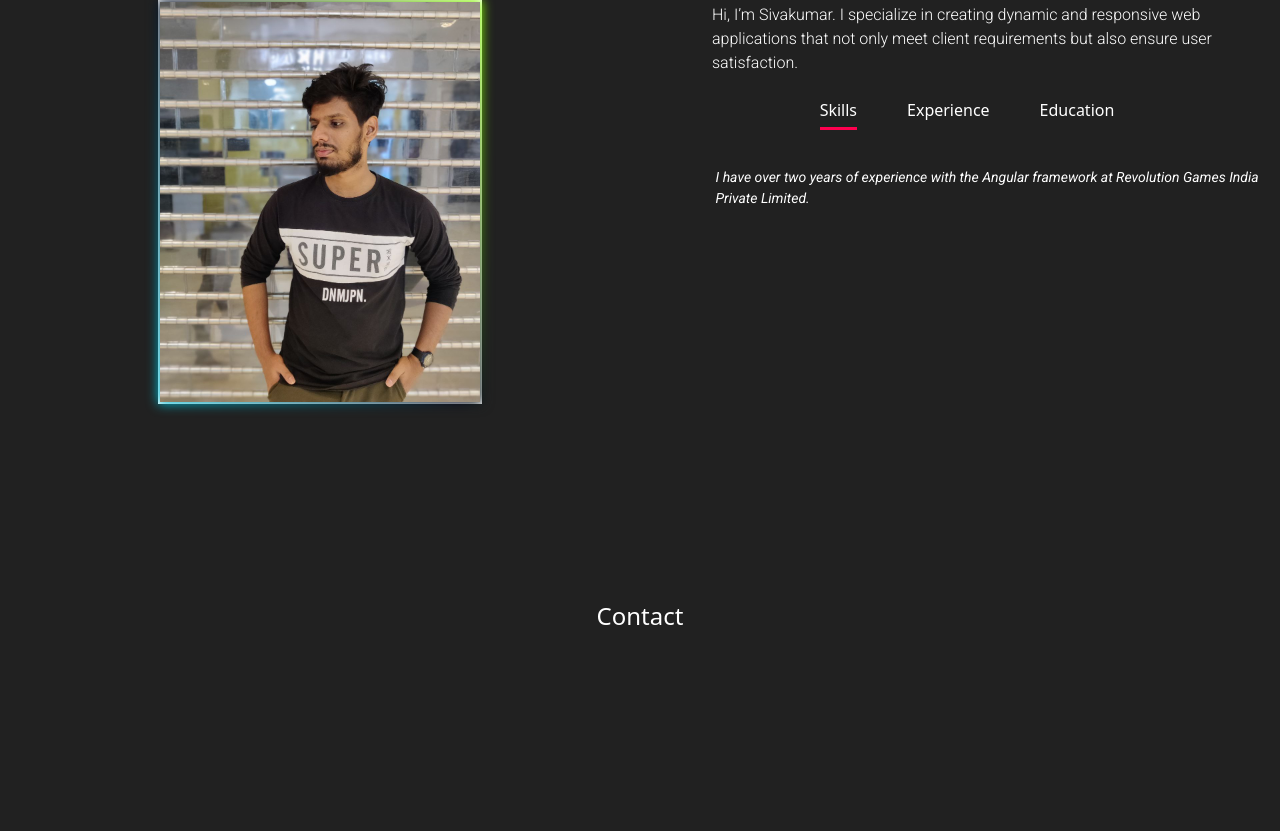
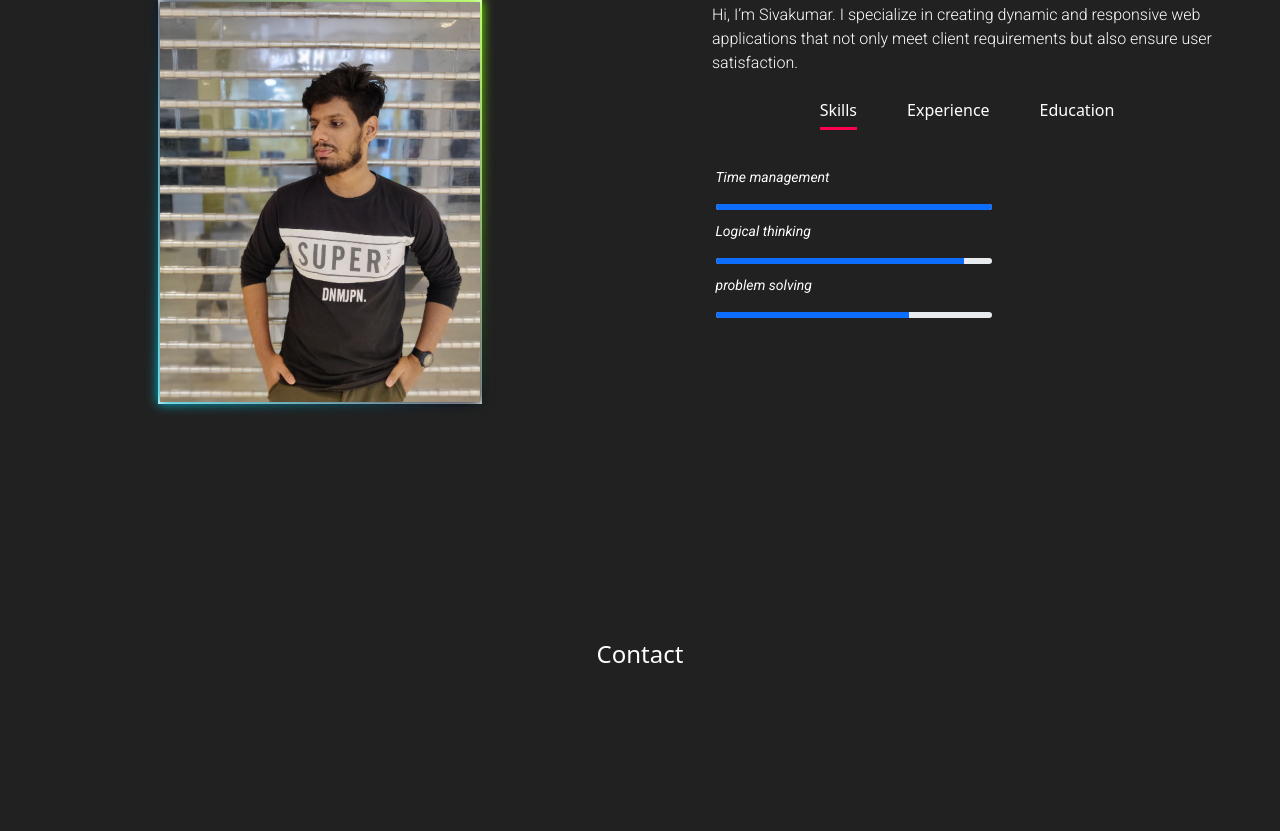
Before and after one commit to Sivakumarsrinivasan/Portfolio, an Angular app: page / in a window 1280 px wide. Shown: the part 1089-1920 px from the top of the page. Built offline with nearby package versions, Linux system fonts and the light colour scheme.

Commit message:
Style changes and upload files
1) added resume download in  home page
2)  Added progressbar in about page

```diff
--- a/src/app/about/about.component.html
+++ b/src/app/about/about.component.html
@@ -23,7 +23,35 @@
 
              <div class="content-list">
                  <div class="skills" *ngIf="skills">
-                    I have over two years of experience with the Angular framework at Revolution Games India Private Limited.
+                    <div>
+                        <p>Time management</p>
+                    <div class="progress" style="width: 50%; height: 6px;">
+                        <div class="progress-bar" role="progressbar" aria-valuenow="40"
+                        aria-valuemin="0" aria-valuemax="70" style="width:100%">
+
+                        </div>
+                      </div>
+                    </div>
+
+                    <div style="margin-top: 2%;">
+                        <p>Logical thinking</p>
+                    <div class="progress" style="width: 50%; height: 6px;">
+                        <div class="progress-bar" role="progressbar" aria-valuenow="40"
+                        aria-valuemin="0" aria-valuemax="70" style="width:90%">
+
+                        </div>
+                      </div>
+                    </div>
+
+                    <div style="margin-top: 2%;">
+                        <p>problem solving</p>
+                    <div class="progress" style="width: 50%; height: 6px;">
+                        <div class="progress-bar" role="progressbar" aria-valuenow="40"
+                        aria-valuemin="0" aria-valuemax="70" style="width:70%">
+
+                        </div>
+                      </div>
+                    </div>
                  </div>
                  <div class="experience" *ngIf="experience">
 
--- a/src/app/contact/contact.component.css
+++ b/src/app/contact/contact.component.css
@@ -1,4 +1,5 @@
 .contact-page{
+    margin-top: 3%;
     height: 100vh;
 }
 
@@ -139,7 +140,7 @@ input , textarea{
 
   @media (max-width: 770px){
     .contact-page{
-        margin-top: 50%;
+        margin-top: 70%;
     }
 
     .contact-bar{
--- a/src/app/home/home.component.html
+++ b/src/app/home/home.component.html
@@ -6,7 +6,7 @@
         <h1 class="m-2 commonstyle1"> S.Sivakumar </h1>
         <p class="m-2"> I am a Professional <span class="commonstyle">Web Developer </span></p>
         <p class="m-2"> 2+ years of <span class="commonstyle">Experience </span></p>
-        <button class="btn m-2">Download CV</button>
+        <button class="btn m-2"><a style="color: white; text-decoration: none;" href="/assets/Siva_resume.pdf" download="Resume">Download CV</a></button>
     </div>
     <div class="img">
         <div class="img-box">
```
Also changed, not shown: 1 other file (tests, documents, lock files or other folders).
